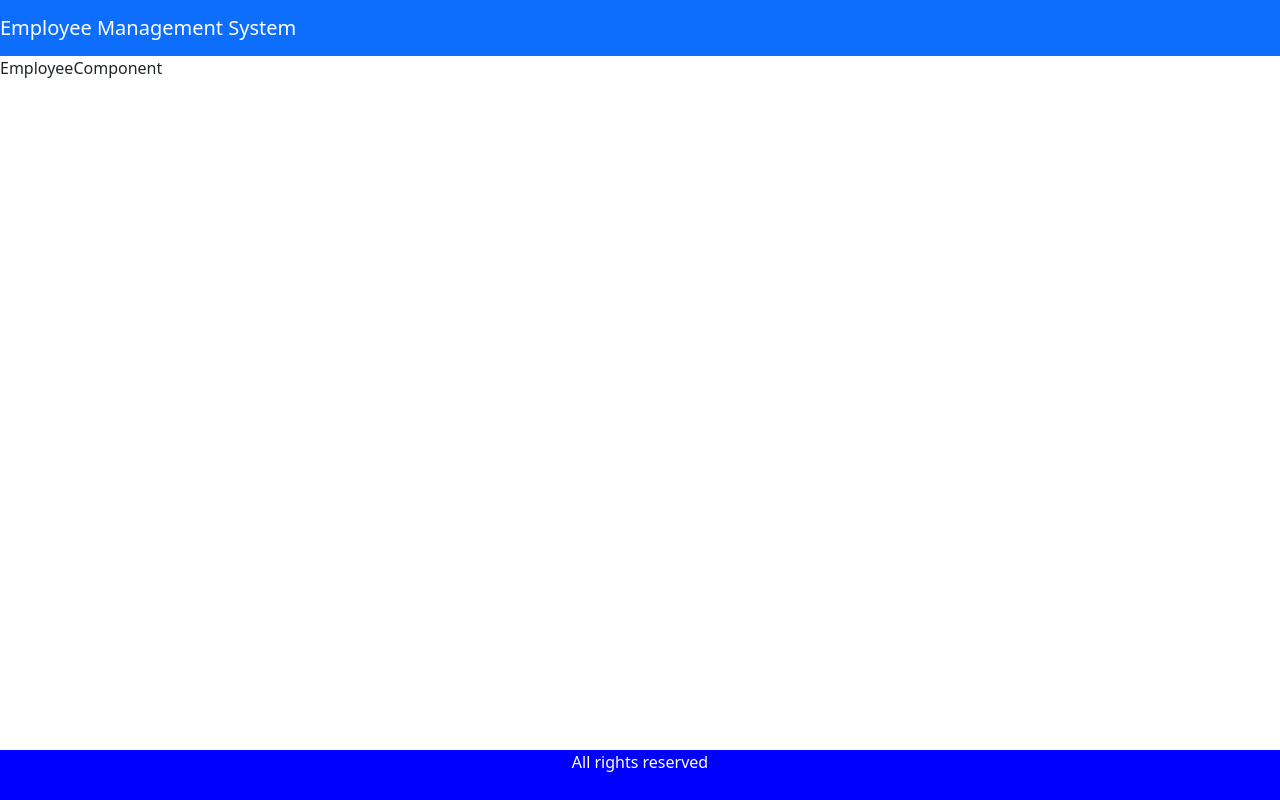
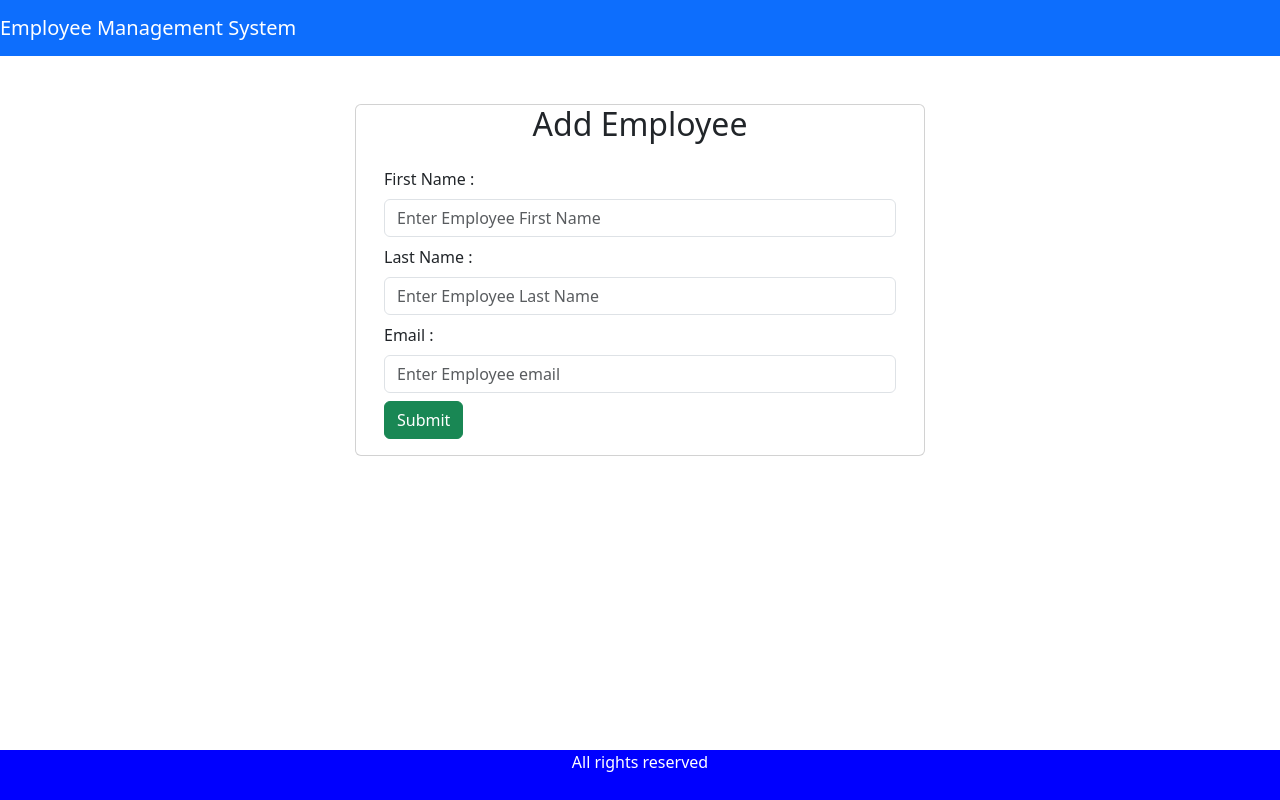
Before and after one commit to LihiniUllandupitiya/SpringBoot-frontend, a React (Vite) app in the folder ems-frontend/: page /add-employee in a window 1280 px wide. Built offline with nearby package versions, Linux system fonts and the light colour scheme.

Commit message:
Add Employee Feature - Add Employee Form Handling

```diff
--- a/ems-frontend/src/components/EmployeeComponent.jsx
+++ b/ems-frontend/src/components/EmployeeComponent.jsx
@@ -1,10 +1,81 @@
 //01.create EmployeeComponent
 
-import React from 'react'
+import React, { useState } from 'react'
 
 const EmployeeComponent = () => {
+
+    //01.Defined state variable values(firstName,lastName,email) using a useState hook in EmployeeComponent
+    const [firstName, setFirstName] = useState('')
+    const [lastName, setLastName] = useState('')
+    const [email, setEmail] = useState('')
+
+
+
+
+    //03.Create JavaScript Function to handle onClick Event(form submit)
+    function SaveEmployee(e){
+        e.preventDefault();
+
+        const employee = {firstName,lastName,email}
+        console.log(employee)
+    }
+
   return (
-    <div>EmployeeComponent</div>
+
+    //02. Design Add Employee Form using HTML and Bootstrap
+    <div className='container'>
+        <br /><br />
+        <div className='row'>
+            <div className='card col-md-6 offset-md-3 offset-md-3'>
+                <h2 className='text-center'>Add Employee</h2>
+                <div className='card-body'>
+                    <form>
+
+                        <div className='form-group mb-2'>
+                            <label className='form-label'>First Name :</label>
+                            <input
+                                type='text'
+                                placeholder='Enter Employee First Name'
+                                name='firstName'
+                                value={firstName}
+                                className='form-control'
+                                onChange={(e) => setFirstName(e.target.value)} //without writing javascript functions we can directly call it here using arrow function in very optimistic way simplifying the code
+                            >
+                            </input>
+                        </div>
+
+                        <div className='form-group mb-2'>
+                            <label className='form-label'>Last Name :</label>
+                            <input
+                                type='text'
+                                placeholder='Enter Employee Last Name'
+                                name='lastName'
+                                value={lastName}
+                                className='form-control'
+                                onChange={(e) => setLastName(e.target.value)}
+                            >
+                            </input>
+                        </div>
+
+                        <div className='form-group mb-2'>
+                            <label className='form-label'>Email :</label>
+                            <input
+                                type='text'
+                                placeholder='Enter Employee email'
+                                name='email'
+                                value={email}
+                                className='form-control'
+                                onChange={(e) => setEmail(e.target.value)}
+                            >
+                            </input>
+                        </div>
+
+                        <button className='btn btn-success' onClick={SaveEmployee}>Submit</button>
+                    </form>
+                </div>
+            </div>
+        </div>
+    </div>
   )
 }
 
```
